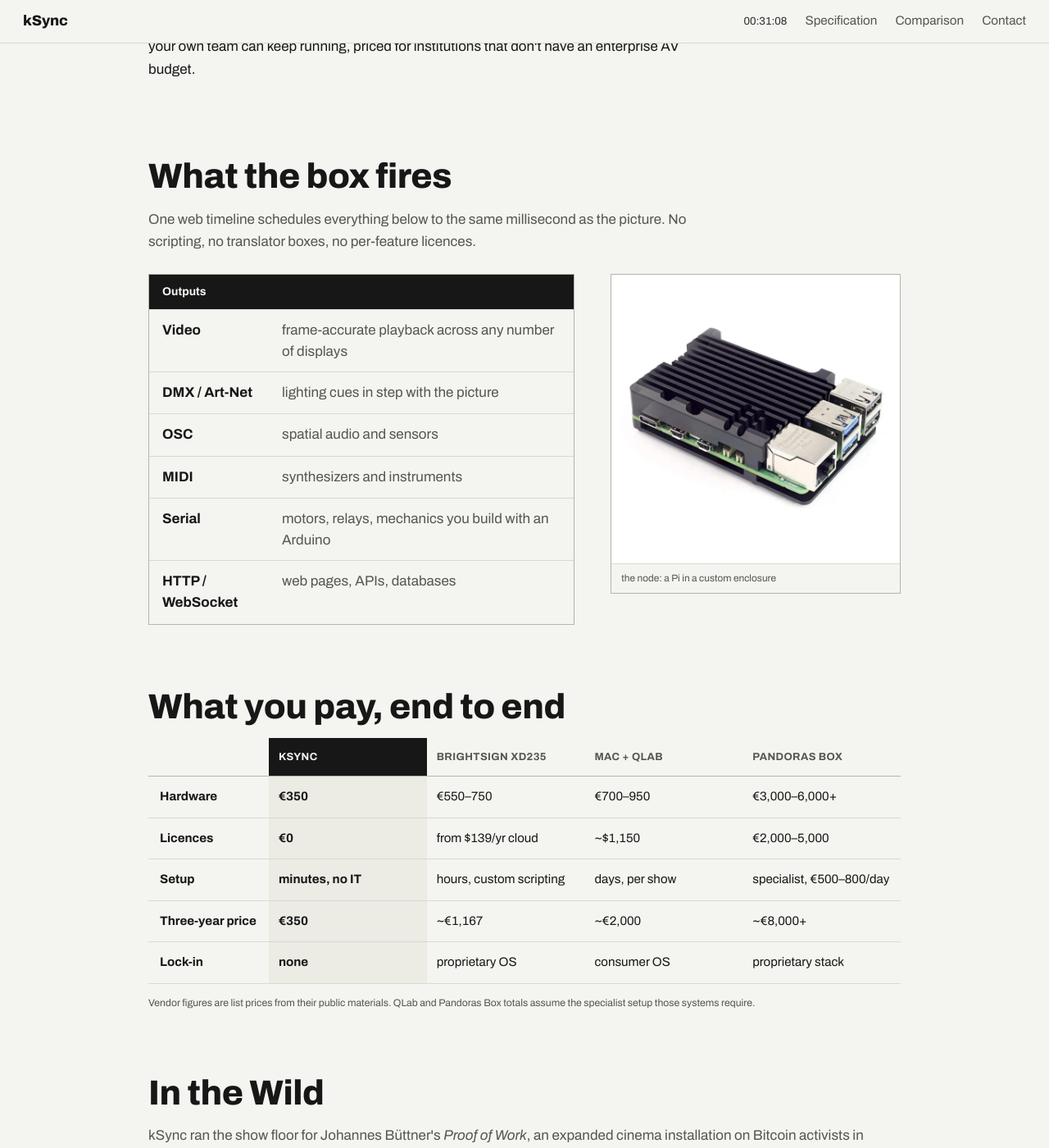
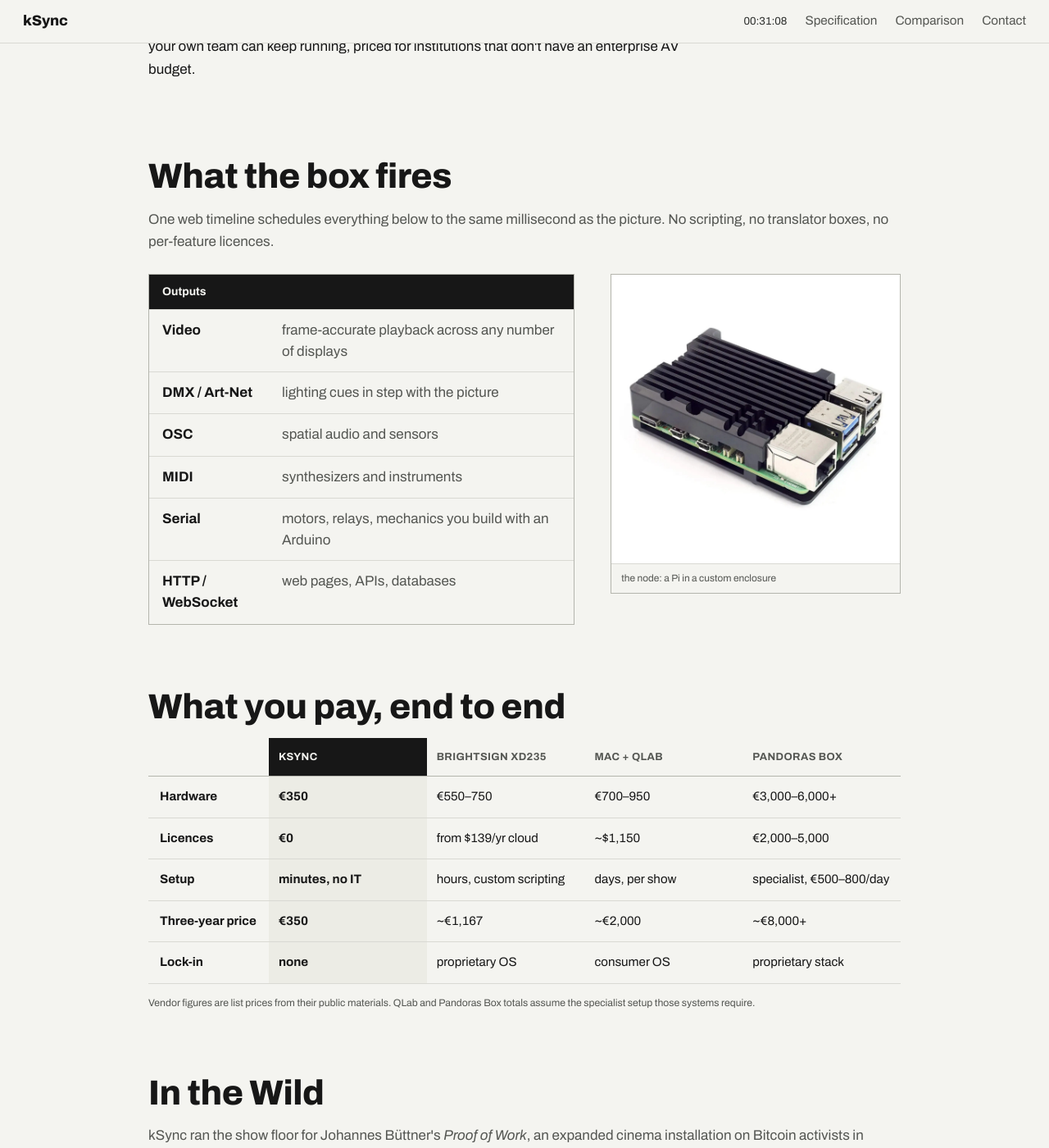
Before and after one commit to prismspecs/hire, a Jekyll site: the page built from ksync.html, in a window 1280 px wide and 1400 px high, scrolled down 1766 px. Shown: the whole window at 82% size. Built offline with Jekyll 4.4.1, drawn with Linux system fonts in a browser that asks for light colours.

Commit message:
kSync: fix cue-lede width mismatch at the rule level, not per-instance
.cue-lede carried a 42em reading-measure cap left over from when it
was only ever used for short prose. Both places it's used today (the
Outputs and In the Wild sections) sit directly above a full-width
table/grid with no other content between them, so the capped lede
read as a chunk of dead space next to the full-width content below.
Last time I only patched the In the Wild instance with a one-off
.wide class; the Outputs section had the identical bug untouched.
Remove the cap from the shared rule instead, and drop the now-dead
.wide modifier.

Standalone prose (.copy p in "The one-off trap" and "Built in
Berlin") keeps its 40em measure — those aren't followed by a
full-width sibling in the same section, so the narrower measure
reads as intentional, not broken.

Co-Authored-By: Claude Sonnet 5 <noreply@anthropic.com>
Claude-Session: https://claude.ai/code/session_01XK3NFgUBJLZ3knRTCHAAZD

```diff
--- a/assets/css/ksync.css
+++ b/assets/css/ksync.css
@@ -223,13 +223,8 @@ section.cue:first-child {
 
 .cue-lede {
     color: var(--muted);
-    max-width: 42em;
     line-height: 1.6;
     margin-bottom: 26px;
-}
-
-.cue-lede.wide {
-    max-width: none;
 }
 
 .copy p {
--- a/ksync.html
+++ b/ksync.html
@@ -109,7 +109,7 @@ description: "kSync keeps walls of displays frame-locked to sub-10ms and fires l
 <section class="cue" id="proof" data-cue="in the wild">
     <div class="cue-head">
         <h2>In the Wild</h2>
-        <p class="cue-lede wide">
+        <p class="cue-lede">
             kSync ran the show floor for Johannes Büttner's <em>Proof of Work</em>, an expanded cinema installation
             on Bitcoin activists in Nairobi, staged at bauhaus reuse in Berlin. Three metal-clad viewing stations,
             wired with salvaged monitors, spin into sync at the end of each loop — one timeline holding eleven
```
